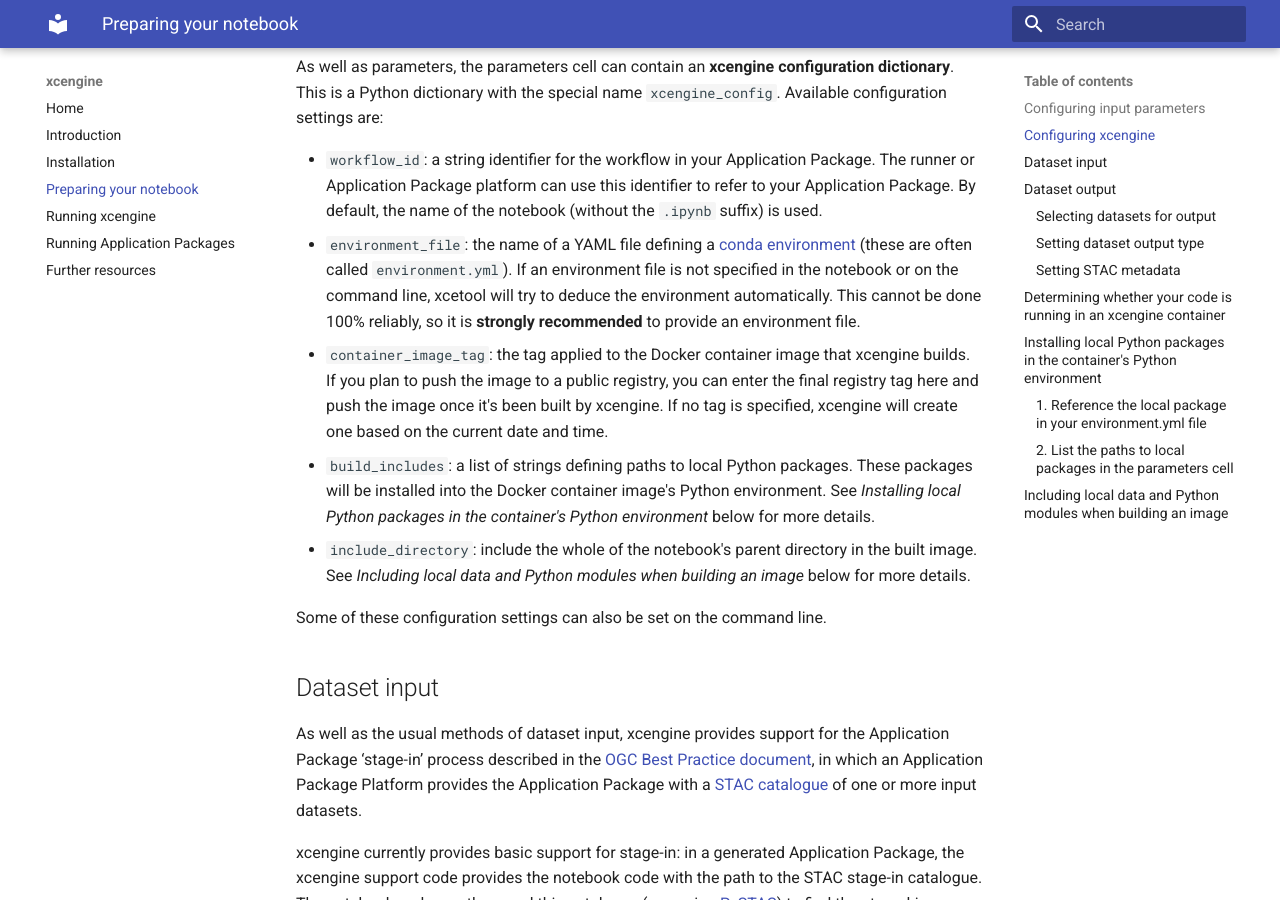
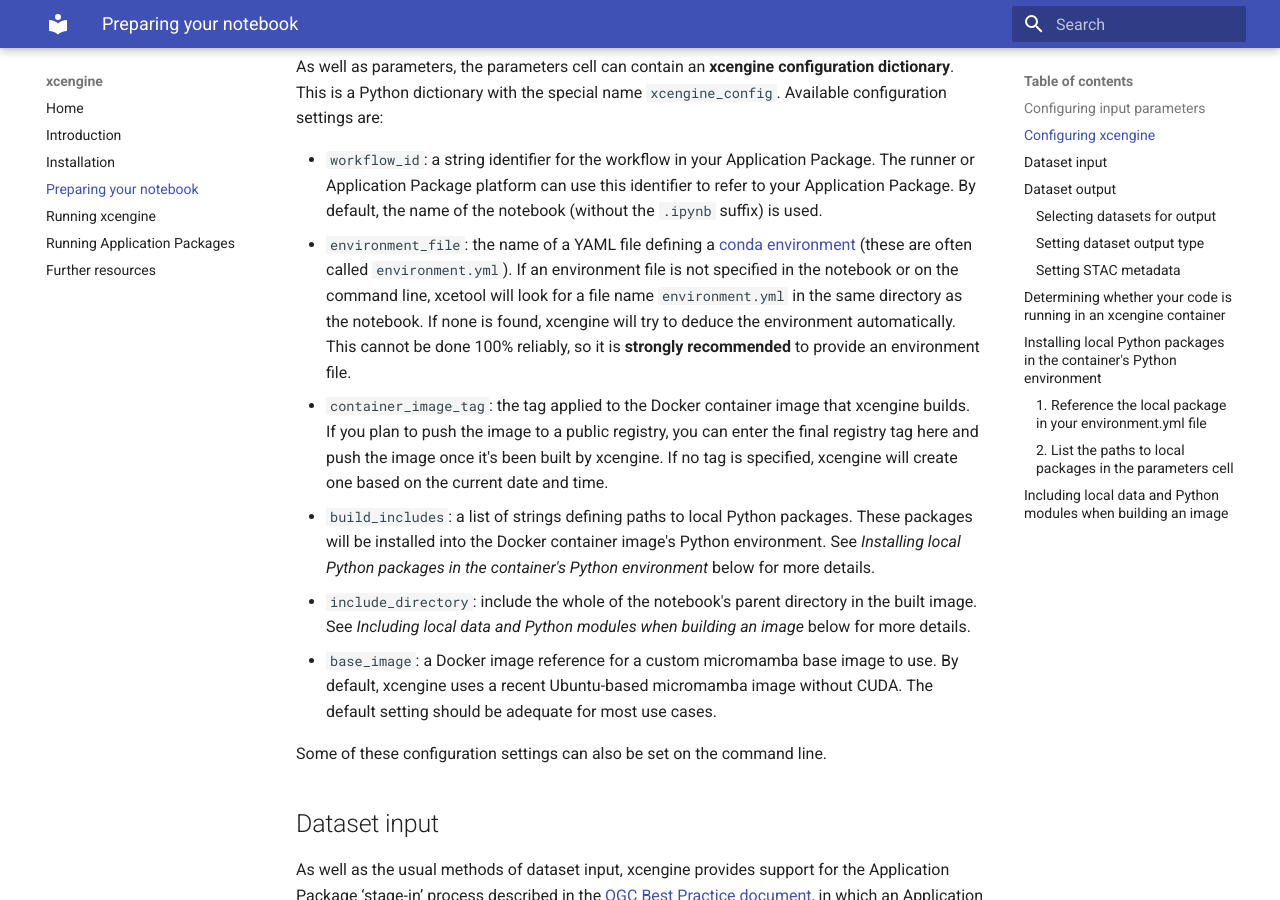
Before and after one commit to xcube-dev/xcengine, an MkDocs documentation site: the page built from docs/notebook.md, in a window 1280 px wide and 900 px high, scrolled down 1199 px. Built offline with MkDocs 1.6.1 and Material for MkDocs 9.7.7, drawn with Linux system fonts in a browser that asks for light colours.

Commit message:
Initial implementation of configurable base image
Not thoroughly tested yet. Addresses #112.

```diff
--- a/docs/notebook.md
+++ b/docs/notebook.md
@@ -47,9 +47,11 @@ name `xcengine_config`. Available configuration settings are:
 -   `environment_file`: the name of a YAML file defining a [conda
     environment](https://docs.conda.io/projects/conda/en/latest/user-guide/tasks/manage-environments.html)
     (these are often called `environment.yml`). If an environment file is not
-    specified in the notebook or on the command line, xcetool will try to
-    deduce the environment automatically. This cannot be done 100% reliably,
-    so it is **strongly recommended** to provide an environment file.
+    specified in the notebook or on the command line, xcetool will look for
+    a file name `environment.yml` in the same directory as the notebook. If
+    none is found, xcengine will try to deduce the environment automatically.
+    This cannot be done 100% reliably, so it is **strongly recommended**
+    to provide an environment file.
 -   `container_image_tag`: the tag applied to the Docker container image that
     xcengine builds. If you plan to push the image to a public registry,
     you can enter the final registry tag here and push the image once it's
@@ -62,6 +64,9 @@ name `xcengine_config`. Available configuration settings are:
 -   `include_directory`: include the whole of the notebook's parent directory
     in the built image. See *Including local data and Python modules when*
     *building an image* below for more details.
+-   `base_image`: a Docker image reference for a custom micromamba base image
+    to use. By default, xcengine uses a recent Ubuntu-based micromamba image
+    without CUDA. The default setting should be adequate for most use cases.
 
 Some of these configuration settings can also be set on the command line.
 
```
Also changed, not shown: 4 other files.
